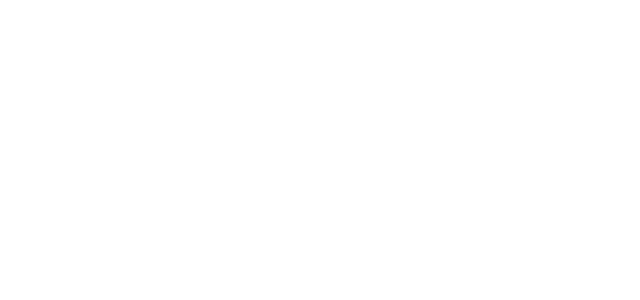
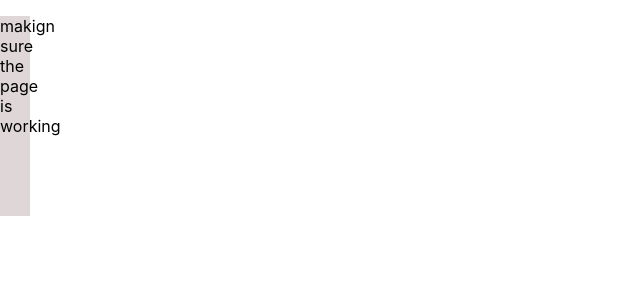
Before and after one commit to KevTheeDev/weatherapp, a React (Create React App) app: page / in a window 1280 px wide. Shown: the top 300 px of the page, without its empty margins (0-640 px from the left). Built offline with nearby package versions, Linux system fonts and the light colour scheme.

Commit message:
added css to app.cs and page is now rendering text

```diff
--- a/src/App.css
+++ b/src/App.css
@@ -1,4 +1,6 @@
-#weatherbox {
-  border-color: brown;
+.weatherbox {
+  border-color: #a52a2a;
   width: 30px;
+  height: 200px;
+  background-color: #dfd7d7;
 }
--- a/src/App.js
+++ b/src/App.js
@@ -30,8 +30,8 @@
 
   render() {
     return (
-      <div>
-
+      <div className="weatherbox">
+        <p>makign sure the page is working</p>
       </div>
     )
   }
```
